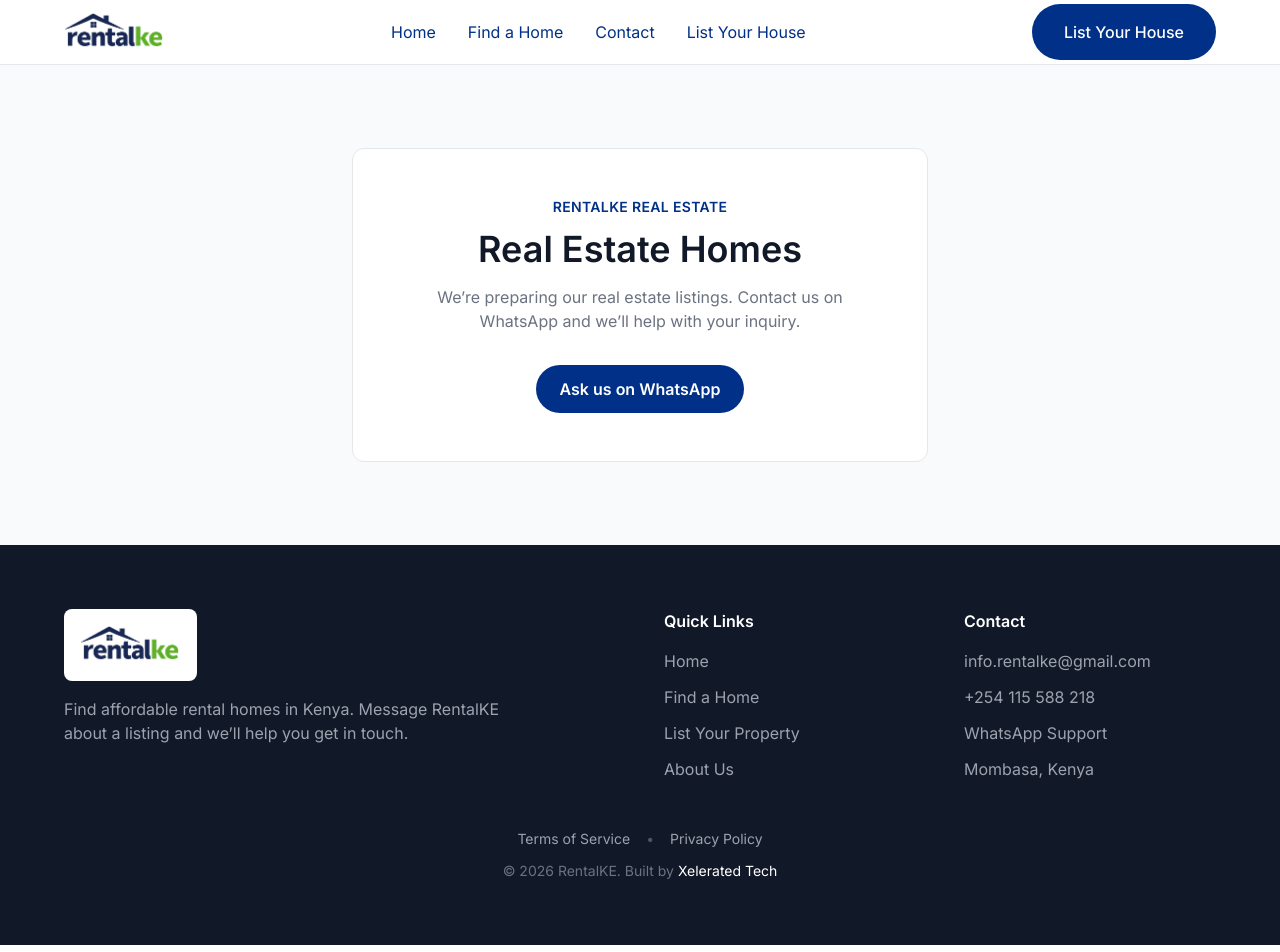
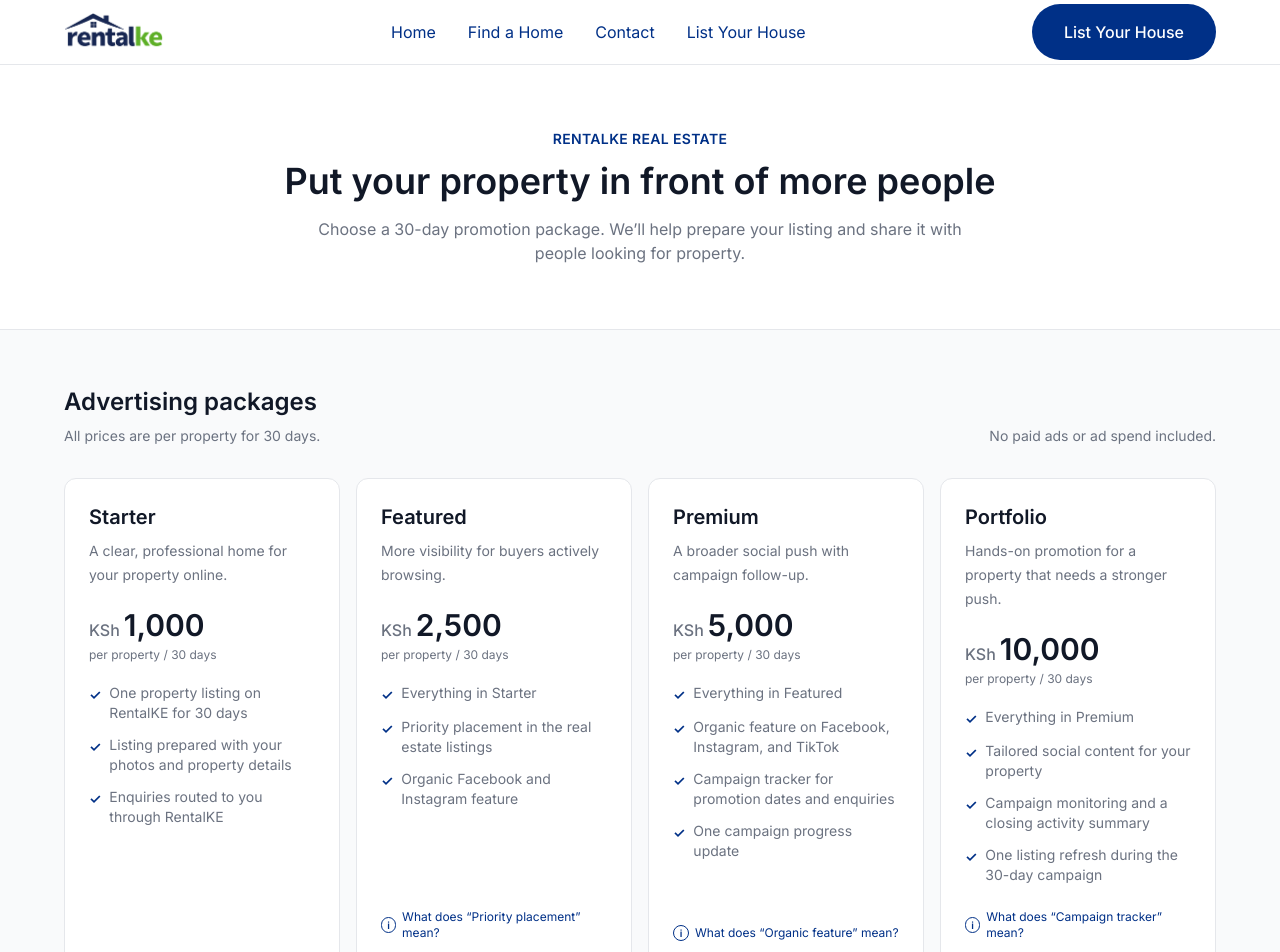
Before and after one commit to morde2002/rentalke, a Next.js app: page /real-estate in a window 1280 px wide. Shown: the top 952 px of the page. Built offline with nearby package versions, Linux system fonts and the light colour scheme; no server answers.

Commit message:
Added Real estate houses page

```diff
--- a/app/page.tsx
+++ b/app/page.tsx
@@ -277,7 +277,7 @@
               </div>
               <Link
                 href="/real-estate"
-                className="inline-flex items-center justify-center rounded-full bg-primary-blue px-6 py-3 font-semibold text-white transition-colors hover:bg-primary-blue-hover focus-visible:outline-none focus-visible:ring-2 focus-visible:ring-primary-blue focus-visible:ring-offset-2"
+                className="inline-flex min-h-12 w-full max-w-2xl items-center justify-center rounded-full bg-primary-blue px-6 py-3 text-center font-semibold text-white transition-colors hover:bg-primary-blue-hover focus-visible:outline-none focus-visible:ring-2 focus-visible:ring-primary-blue focus-visible:ring-offset-2"
               >
                 Real Estate Homes
               </Link>
--- a/app/real-estate/page.tsx
+++ b/app/real-estate/page.tsx
@@ -3,36 +3,169 @@
 import Footer from "@/components/Footer";
 
 export const metadata: Metadata = {
-  title: "Real Estate Homes",
-  description: "Real estate listings are coming soon to RentalKE. Contact us to ask about available properties.",
+  title: "Real Estate Advertising Packages",
+  description: "Promote your property with RentalKE. Compare four 30-day real estate advertising packages.",
 };
+
+const packages = [
+  {
+    name: "Starter",
+    price: "1,000",
+    summary: "A clear, professional home for your property online.",
+    features: [
+      "One property listing on RentalKE for 30 days",
+      "Listing prepared with your photos and property details",
+      "Enquiries routed to you through RentalKE",
+    ],
+  },
+  {
+    name: "Featured",
+    price: "2,500",
+    summary: "More visibility for buyers actively browsing.",
+    features: [
+      "Everything in Starter",
+      "Priority placement in the real estate listings",
+      "Organic Facebook and Instagram feature",
+    ],
+    info: {
+      term: "Priority placement",
+      description: "Your property is placed more prominently than standard listings while the campaign is active.",
+    },
+  },
+  {
+    name: "Premium",
+    price: "5,000",
+    summary: "A broader social push with campaign follow-up.",
+    features: [
+      "Everything in Featured",
+      "Organic feature on Facebook, Instagram, and TikTok",
+      "Campaign tracker for promotion dates and enquiries",
+      "One campaign progress update",
+    ],
+    info: {
+      term: "Organic feature",
+      description: "A post shared to RentalKE social pages. It is not a paid advertisement.",
+    },
+  },
+  {
+    name: "Portfolio",
+    price: "10,000",
+    summary: "Hands-on promotion for a property that needs a stronger push.",
+    features: [
+      "Everything in Premium",
+      "Tailored social content for your property",
+      "Campaign monitoring and a closing activity summary",
+      "One listing refresh during the 30-day campaign",
+    ],
+    info: {
+      term: "Campaign tracker",
+      description: "A record of campaign activity and enquiries received by RentalKE. It does not guarantee a sale.",
+    },
+  },
+];
+
+function getWhatsAppUrl(packageName: string) {
+  const message = `Hi, I'm interested in the ${packageName} real estate advertising package.`;
+  return `https://wa.me/254115588218?text=${encodeURIComponent(message)}`;
+}
 
 export default function RealEstatePage() {
   return (
     <>
       <Header />
-      <main className="min-h-[60vh] bg-bg-light">
-        <div className="container-custom flex min-h-[60vh] items-center justify-center py-16">
-          <section className="w-full max-w-xl rounded-card border border-border-gray bg-white p-8 text-center sm:p-12">
+      <main className="min-h-screen bg-bg-light">
+        <section className="border-b border-border-gray bg-white py-12 sm:py-16">
+          <div className="container-custom text-center">
             <p className="mb-3 text-sm font-semibold uppercase tracking-wide text-primary-blue">
               RentalKE Real Estate
             </p>
             <h1 className="mb-4 text-3xl font-semibold text-text-primary sm:text-4xl">
-              Real Estate Homes
+              Put your property in front of more people
             </h1>
-            <p className="mb-8 text-text-secondary">
-              We’re preparing our real estate listings. Contact us on WhatsApp and we’ll help with your inquiry.
+            <p className="mx-auto max-w-2xl text-text-secondary">
+              Choose a 30-day promotion package. We’ll help prepare your listing and share it with people looking for property.
             </p>
+          </div>
+        </section>
+
+        <section className="container-custom py-10 sm:py-14">
+          <div className="mb-8 flex flex-col gap-2 sm:flex-row sm:items-end sm:justify-between">
+            <div>
+              <h2 className="text-2xl font-semibold text-text-primary">
+                Advertising packages
+              </h2>
+              <p className="mt-2 text-sm text-text-secondary">
+                All prices are per property for 30 days.
+              </p>
+            </div>
+            <p className="text-sm text-text-secondary">
+              No paid ads or ad spend included.
+            </p>
+          </div>
+
+          <div className="grid grid-cols-1 gap-4 sm:grid-cols-2 xl:grid-cols-4">
+            {packages.map((plan) => (
+              <article
+                key={plan.name}
+                className="flex flex-col rounded-card border border-border-gray bg-white p-6"
+              >
+                <div className="mb-5">
+                  <h3 className="text-xl font-semibold text-text-primary">
+                    {plan.name}
+                  </h3>
+                  <p className="mt-2 min-h-10 text-sm leading-6 text-text-secondary">
+                    {plan.summary}
+                  </p>
+                </div>
+
+                <p className="mb-1 text-3xl font-semibold text-text-primary">
+                  <span className="mr-1 text-base font-medium text-text-secondary">KSh</span>
+                  {plan.price}
+                </p>
+                <p className="mb-5 text-xs text-text-secondary">per property / 30 days</p>
+
+                <ul className="mb-6 flex-1 space-y-3 text-sm text-text-secondary">
+                  {plan.features.map((feature) => (
+                    <li key={feature} className="flex items-start gap-2">
+                      <span aria-hidden="true" className="mt-0.5 font-semibold text-primary-blue">✓</span>
+                      <span>{feature}</span>
+                    </li>
+                  ))}
+                </ul>
+
+                {plan.info && (
+                  <details className="group relative mb-5 text-xs text-text-secondary">
+                    <summary className="inline-flex cursor-pointer list-none items-center gap-1.5 rounded-full text-primary-blue outline-none focus-visible:ring-2 focus-visible:ring-primary-blue">
+                      <span
+                        aria-hidden="true"
+                        className="flex h-4 w-4 items-center justify-center rounded-full border border-primary-blue text-[10px] font-semibold"
+                      >
+                        i
+                      </span>
+                      What does “{plan.info.term}” mean?
+                    </summary>
+                    <p className="mt-2 rounded-card border border-border-gray bg-bg-light p-3 leading-5">
+                      {plan.info.description}
+                    </p>
+                  </details>
+                )}
+
                 <a
-              href="https://wa.me/254115588218?text=Hi%2C%20I%27m%20interested%20in%20real%20estate%20properties."
+                  href={getWhatsAppUrl(plan.name)}
                   target="_blank"
                   rel="noopener noreferrer"
-              className="inline-flex items-center justify-center rounded-full bg-primary-blue px-6 py-3 font-semibold text-white transition-colors hover:bg-primary-blue-hover focus-visible:outline-none focus-visible:ring-2 focus-visible:ring-primary-blue focus-visible:ring-offset-2"
+                  className="inline-flex w-full items-center justify-center rounded-full bg-primary-blue px-5 py-3 text-sm font-semibold text-white transition-colors hover:bg-primary-blue-hover focus-visible:outline-none focus-visible:ring-2 focus-visible:ring-primary-blue focus-visible:ring-offset-2"
                 >
-              Ask us on WhatsApp
+                  Ask about {plan.name}
                 </a>
+              </article>
+            ))}
+          </div>
+
+          <p className="mx-auto mt-8 max-w-3xl text-center text-xs leading-5 text-text-secondary">
+            Social promotion is organic and depends on the campaign schedule. Paid Meta or Google advertising is not included. Promotion can increase visibility, but enquiries and sales are not guaranteed.
+          </p>
         </section>
-        </div>
       </main>
       <Footer />
     </>
--- a/lib/supabase-admin.ts
+++ b/lib/supabase-admin.ts
@@ -3,6 +3,6 @@
 const supabaseUrl = process.env.NEXT_PUBLIC_SUPABASE_URL || "";
 const supabaseServiceKey = process.env.SUPABASE_SERVICE_ROLE_KEY || "";
 
-// Admin client with service role key — bypasses RLS
+// Admin client with service role key, bypasses RLS
 // Only use this in server-side code (API routes)
 export const supabaseAdmin = createClient(supabaseUrl, supabaseServiceKey);
```
Also changed, not shown: 1 other file (tests, documents, lock files or other folders). Lines whose indentation alone changed are shown as unchanged.
